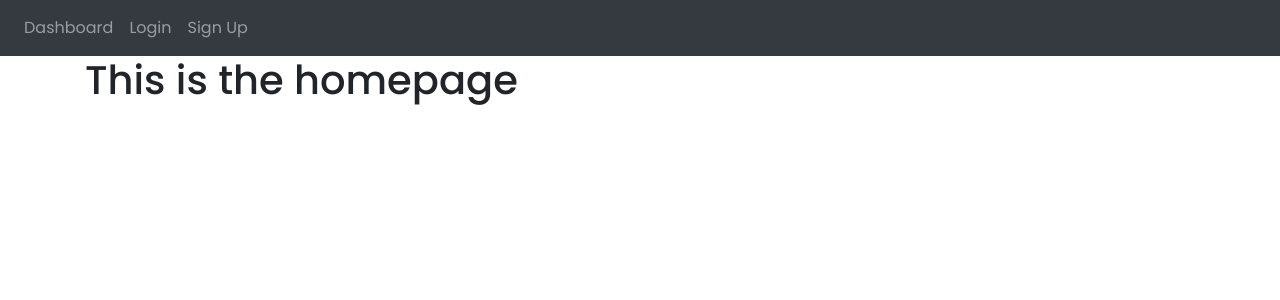
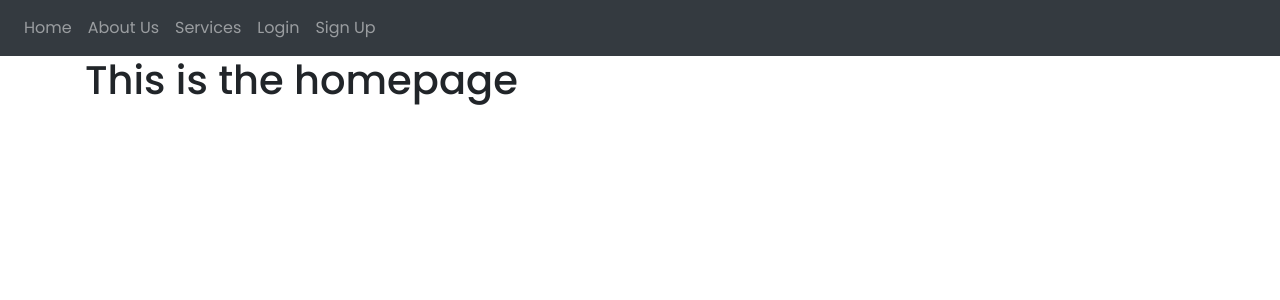
Before and after one commit to Praise-Atadja/EM_HEALTH, a Flask app: page /home in a window 1280 px wide. Shown: the top 300 px of the page. Run offline with Flask 3, Linux system fonts and the light colour scheme; some libraries are stand-ins or nearby versions.

Commit message:
update navbar

```diff
--- a/website/auth.py
+++ b/website/auth.py
@@ -41,7 +41,7 @@
 @login_required
 def logout():
     logout_user()
-    return redirect(url_for('auth.login'))
+    return redirect(url_for('auth.home'))
 
 
 @auth.route('/sign-up', methods=['GET', 'POST'])
--- a/website/templates/base.html
+++ b/website/templates/base.html
@@ -32,9 +32,17 @@
         <div class="navbar-nav">
           {% if user.is_authenticated %}
           <a class="nav-item nav-link" id="home" href="/home">Home</a>
+          <a class="nav-item nav-link" id="aboutUs" href="/aboutUs">About Us</a>
+          <a class="nav-item nav-link" id="services" href="/services">Services</a>
           <a class="nav-item nav-link" id="logout" href="/logout">Logout</a>
+          {% elif request.path == '/login' %}
+          <a class="nav-item nav-link" id="home" href="/home">Home</a>
+          <a class="nav-item nav-link" id="aboutUs" href="/aboutUs">About Us</a>
+          <a class="nav-item nav-link" id="services" href="/services">Services</a>
           {% else %}
-          <a class="nav-item nav-link" id="dashboard" href="/dashboard">Dashboard</a>
+          <a class="nav-item nav-link" id="home" href="/home">Home</a>
+          <a class="nav-item nav-link" id="aboutUs" href="/aboutUs">About Us</a>
+          <a class="nav-item nav-link" id="services" href="/services">Services</a>
           <a class="nav-item nav-link" id="login" href="/login">Login</a>
           <a class="nav-item nav-link" id="signUp" href="/sign-up">Sign Up</a>
           {% endif %}
--- a/website/templates/home.html
+++ b/website/templates/home.html
@@ -1,5 +1,9 @@
  {% extends "base.html" %} {% block title %}Home{% endblock %}
 
  {% block content %}
+
+
  <h1>This is the homepage </h1>
+
+
  {% endblock %}
```
